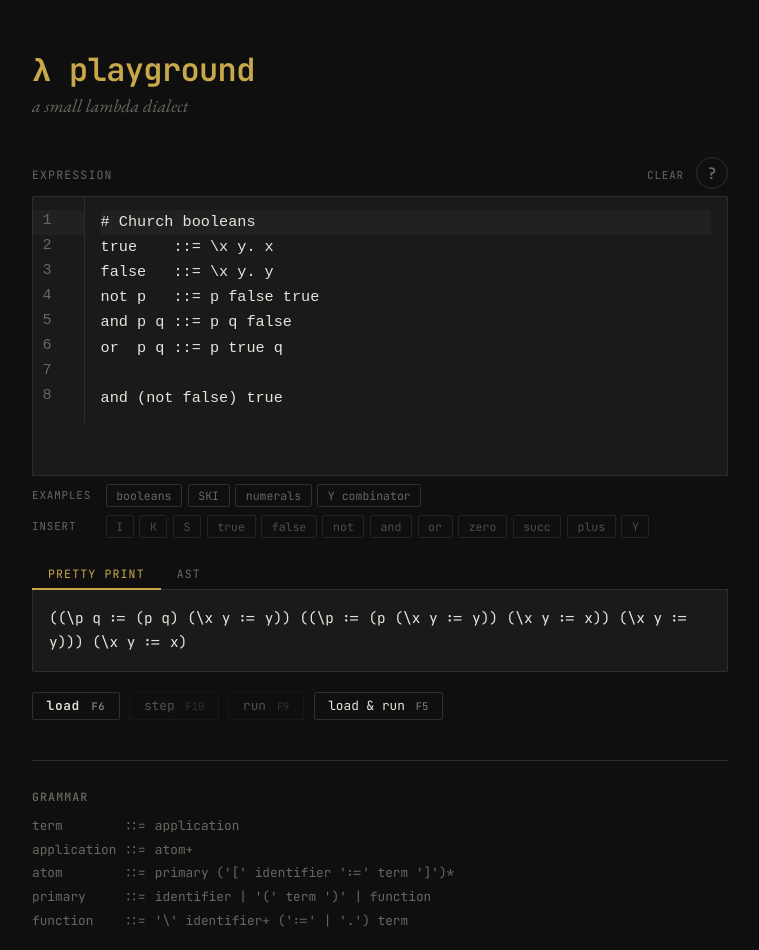
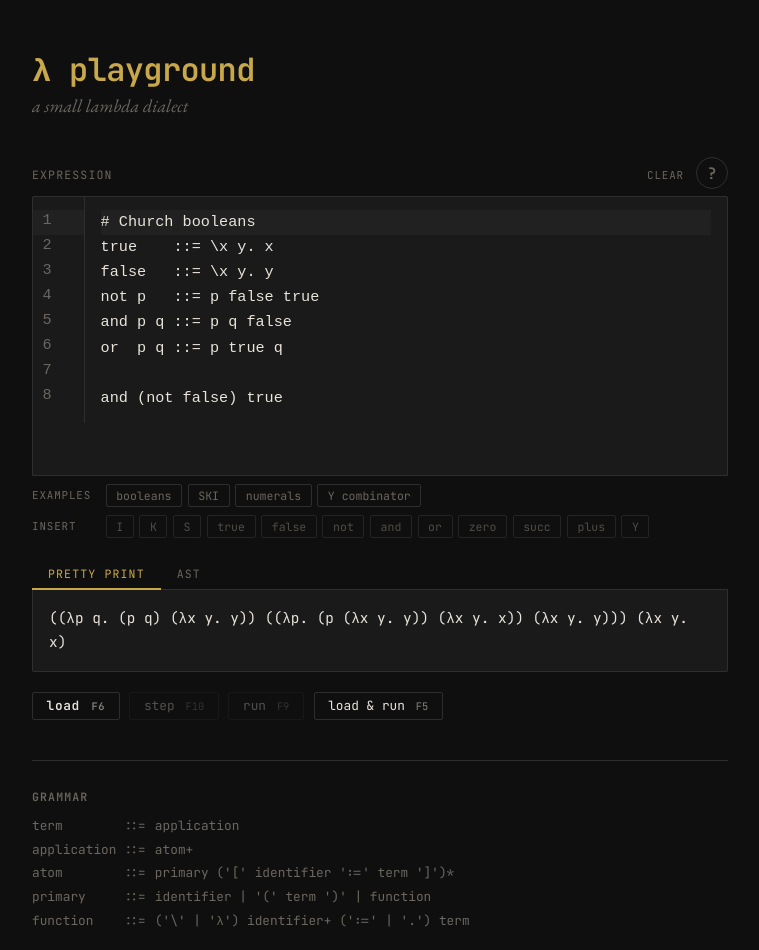
Before and after one commit to ezander/lambda_playground, a React (Vite) app: page / in a window 1280 px wide. Shown: the top 950 px of the page, without its empty margins (260-1019 px from the left). Built offline with nearby package versions, Linux system fonts and the light colour scheme.

Commit message:
Accept λ as lambda keyword; output λ in pretty-printer

```diff
--- a/src/App.tsx
+++ b/src/App.tsx
@@ -334,7 +334,7 @@ export default function App() {
 application ::= atom+
 atom        ::= primary ('[' identifier ':=' term ']')*
 primary     ::= identifier | '(' term ')' | function
-function    ::= '\\' identifier+ (':=' | '.') term`}</pre>
+function    ::= ('\\' | 'λ') identifier+ (':=' | '.') term`}</pre>
         </div>
         <p className="attribution">
           inspired by <a href="https://hbr.github.io/Lambda-Calculus/lambda2/lambda.html" target="_blank" rel="noreferrer">hbr's Lambda Calculus evaluator</a>
--- a/src/HelpModal.tsx
+++ b/src/HelpModal.tsx
@@ -25,9 +25,9 @@ export function HelpModal({ onClose }: { onClose: () => void }) {
         <h3>syntax</h3>
         <table className="help-table">
           <tbody>
-            <tr><td><code>\x := body</code></td><td>lambda abstraction</td></tr>
-            <tr><td><code>\x y := body</code></td><td>multi-param (desugars to nested lambdas)</td></tr>
-            <tr><td><code>\x . body</code></td><td><code>.</code> is an alias for <code>:=</code></td></tr>
+            <tr><td><code>λx. body</code></td><td>lambda abstraction (<code>\</code> also accepted)</td></tr>
+            <tr><td><code>λx y. body</code></td><td>multi-param (desugars to nested lambdas)</td></tr>
+            <tr><td><code>λx := body</code></td><td><code>:=</code> is an alias for <code>.</code></td></tr>
             <tr><td><code>f x y</code></td><td>application (left-associative)</td></tr>
             <tr><td><code>e[x:=a]</code></td><td>substitution: desugars to <code>(\x. e) a</code></td></tr>
             <tr><td><code># comment</code></td><td>line comment</td></tr>
@@ -80,7 +80,7 @@ export function HelpModal({ onClose }: { onClose: () => void }) {
 application ::= atom+
 atom        ::= primary ('[' identifier ':=' term ']')*
 primary     ::= identifier | '(' term ')' | function
-function    ::= '\\' identifier+ (':=' | '.') term`}</pre>
+function    ::= ('\\' | 'λ') identifier+ (':=' | '.') term`}</pre>
       </div>
     </div>
   );
--- a/src/parser/lexer.ts
+++ b/src/parser/lexer.ts
@@ -1,7 +1,7 @@
 import { createToken, Lexer } from "chevrotain";
 
 // Tokens - order matters: more specific patterns first
-export const Backslash  = createToken({ name: "Backslash",  pattern: /\\/ });
+export const Backslash  = createToken({ name: "Backslash",  pattern: /\\|λ/ });
 export const DefAssign  = createToken({ name: "DefAssign",  pattern: /::=/ }); // before Assign
 export const Assign     = createToken({ name: "Assign",     pattern: /:=|\./ });
 export const LParen    = createToken({ name: "LParen",    pattern: /\(/ });
--- a/src/parser/pretty.ts
+++ b/src/parser/pretty.ts
@@ -22,7 +22,7 @@ function pp(term: Term, ctx: Context): string {
         params.push(body.param);
         body = body.body;
       }
-      const s = `\\${params.join(" ")} := ${pp(body, "top")}`;
+      const s = `λ${params.join(" ")}. ${pp(body, "top")}`;
       return (ctx === "top") ? s : `(${s})`;
     }
 
```
Also changed, not shown: 2 other files (tests, documents, lock files or other folders).
